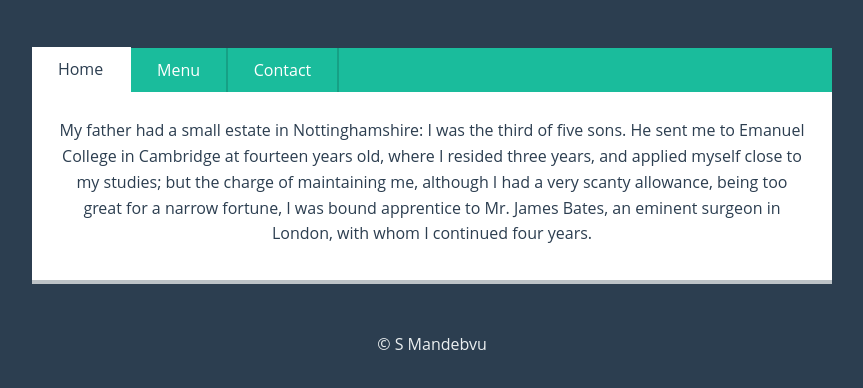
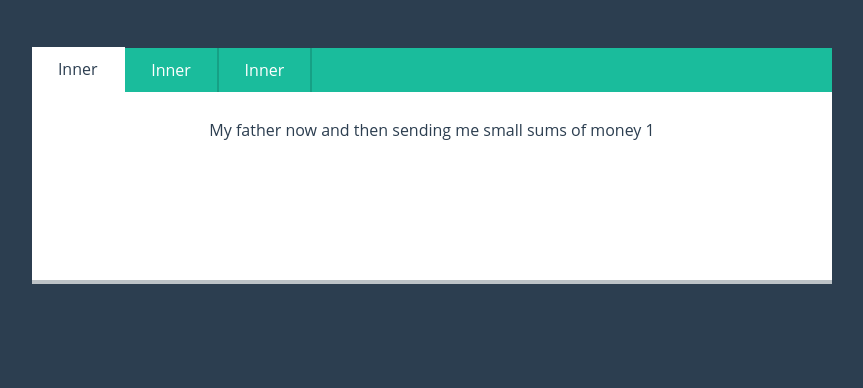
Before and after one commit to simandebvu/sopranos-restaurant, a website built with webpack: page dist/index.html in a window 1280 px wide. Shown: the whole page, without its empty margins (208-1071 px from the left). Built offline with Linux system fonts and the light colour scheme.

```diff
--- a/src/index.js
+++ b/src/index.js
@@ -1,3 +1,44 @@
 import 'bootstrap/dist/css/bootstrap.min.css';
 import './assets/style.scss';
-console.log("Sopranos Site!");
+
+const renderMenu = (() => {
+    const container = document.querySelector('#content');
+    const wrapper = document.createElement('div');
+    wrapper.classList.add('wrapper');
+    const tabs = document.createElement('div');
+    tabs.classList.add('tabs');
+
+    for(let i = 0; i < 3; i++) {
+        let div = document.createElement('div');
+        div.className = "tab";
+        let div_content = document.createElement('div');
+        div_content.className = "tab-content";
+
+        let input = document.createElement('input');
+        input.type = 'radio';
+        input.name = 'css-tabs';
+        input.id = `tab-${i+1}`;
+        if (i == 0){
+            input.setAttribute('checked', 'checked')
+        }
+        input.classList.add("tab-switch");
+
+        let label = document.createElement('label');
+        label.htmlFor = `tab-${i+1}`;
+        label.classList.add("tab-label");
+        label.innerHTML = 'Inner';
+
+        div_content.classList.add('w-100');
+        div_content.innerHTML = `My father now and then sending me small sums of money ${i+1}`;
+
+
+        div.appendChild(input);
+        div.appendChild(label);
+        div.appendChild(div_content);
+
+        tabs.appendChild(div);
+    }
+
+    wrapper.appendChild(tabs);
+    container.appendChild(wrapper);
+})();
```
Also changed, not shown: dist/index.html, dist/main.js.
